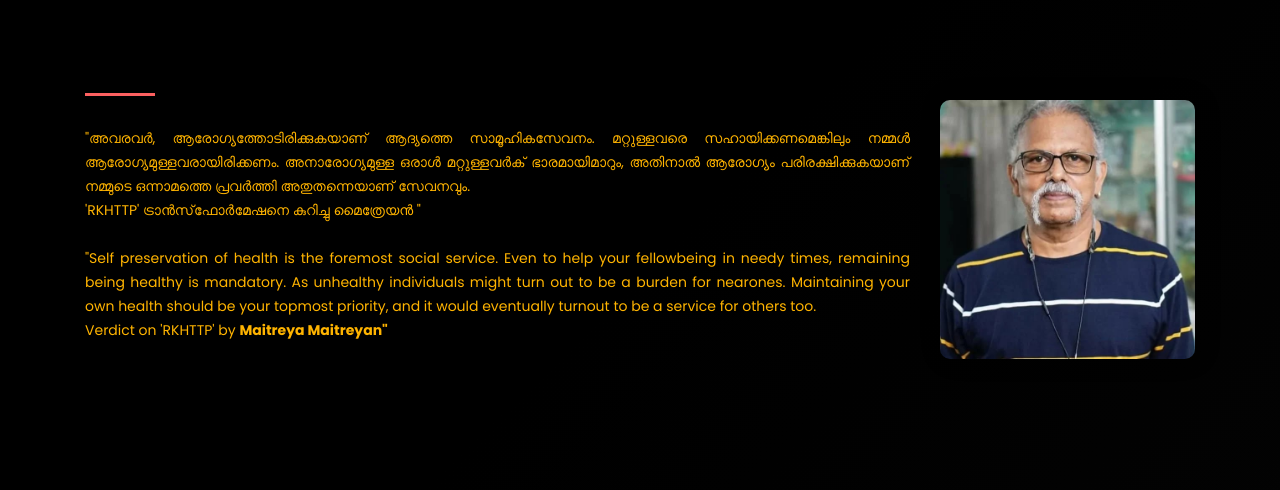
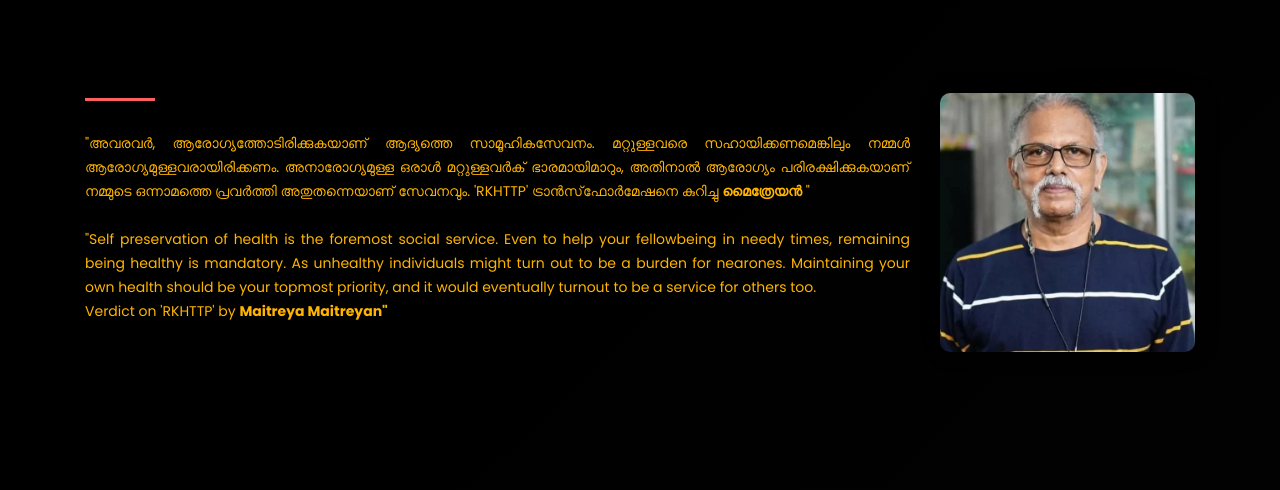
Before and after one commit to Rino-RKHTTP/rkhttp-public, a website: page index.html in a window 1280 px wide. Shown: the part 1007-1497 px from the top of the page. Drawn offline with Linux system fonts and the light colour scheme.

Commit message:
Alignmet changes

```diff
--- a/index.html
+++ b/index.html
@@ -368,9 +368,12 @@ background-image: linear-gradient(315deg, #111 0%, #000000 74%);">
                     <div class="about-us-content mb-80">
                         <!-- <h3 class="wow fadeInUp" data-wow-delay="100ms" style="color: white;">We Live For Passion</h3> -->
                         <div class="line wow fadeInUp" data-wow-delay="200ms"></div>
-                        <p4 class="wow fadeInUp" data-wow-delay="300ms" style="font-size: 14px;color: #ffb400;">"അവരവർ, ആരോഗ്യത്തോടിരിക്കുകയാണ് ആദ്യത്തെ സാമൂഹികസേവനം. മറ്റുള്ളവരെ സഹായിക്കണമെങ്കിലും നമ്മൾ ആരോഗ്യമുള്ളവരായിരിക്കണം. അനാരോഗ്യമുള്ള ഒരാൾ മറ്റുള്ളവർക് ഭാരമായിമാറും, അതിനാൽ ആരോഗ്യം പരിരക്ഷിക്കുകയാണ് നമ്മുടെ ഒന്നാമത്തെ പ്രവർത്തി അതുതന്നെയാണ് സേവനവും.<br>'RKHTTP' ട്രാൻസ്‌ഫോർമേഷനെ കുറിച്ചു മൈത്രേയൻ "<br><br>"Self preservation of health is the foremost social service.
+                        <p4 class="wow fadeInUp" data-wow-delay="300ms" style="font-size: 14px;color: #ffb400;">"അവരവർ, ആരോഗ്യത്തോടിരിക്കുകയാണ് ആദ്യത്തെ സാമൂഹികസേവനം. മറ്റുള്ളവരെ സഹായിക്കണമെങ്കിലും നമ്മൾ ആരോഗ്യമുള്ളവരായിരിക്കണം.
+                            അനാരോഗ്യമുള്ള ഒരാൾ മറ്റുള്ളവർക് ഭാരമായിമാറും, അതിനാൽ ആരോഗ്യം പരിരക്ഷിക്കുകയാണ് നമ്മുടെ ഒന്നാമത്തെ പ്രവർത്തി അതുതന്നെയാണ് സേവനവും. 'RKHTTP' ട്രാൻസ്‌ഫോർമേഷനെ കുറിച്ചു <span style="font-weight: 800;">മൈത്രേയൻ</span> "<br><br>
+                            "Self preservation of health is the foremost social service.
                             Even to help your fellowbeing in needy times, remaining being healthy is mandatory.
-                            As unhealthy individuals might turn out to be a burden for nearones. Maintaining your own health should be your topmost priority, and it would eventually turnout to be a service  for others too.<br>Verdict on 'RKHTTP' by <span style="font-weight: 800;"> Maitreya Maitreyan" </span></p4><br><br>
+                            As unhealthy individuals might turn out to be a burden for nearones. Maintaining your own health should be your topmost priority,
+                            and it would eventually turnout to be a service  for others too.<br>Verdict on 'RKHTTP' by <span style="font-weight: 800;"> Maitreya Maitreyan" </span></p4><br><br>
 
                         <!-- <center> <h3 style="font-size: large;color: skyblue;">Maitreya Maitreyan </h3></center> -->
                         <!-- <a class="btn alime-btn btn-2 mt-30 wow fadeInUp" data-wow-delay="500ms" href="https://api.whatsapp.com/send?phone=918848964489">Contact Us</a> -->
```
